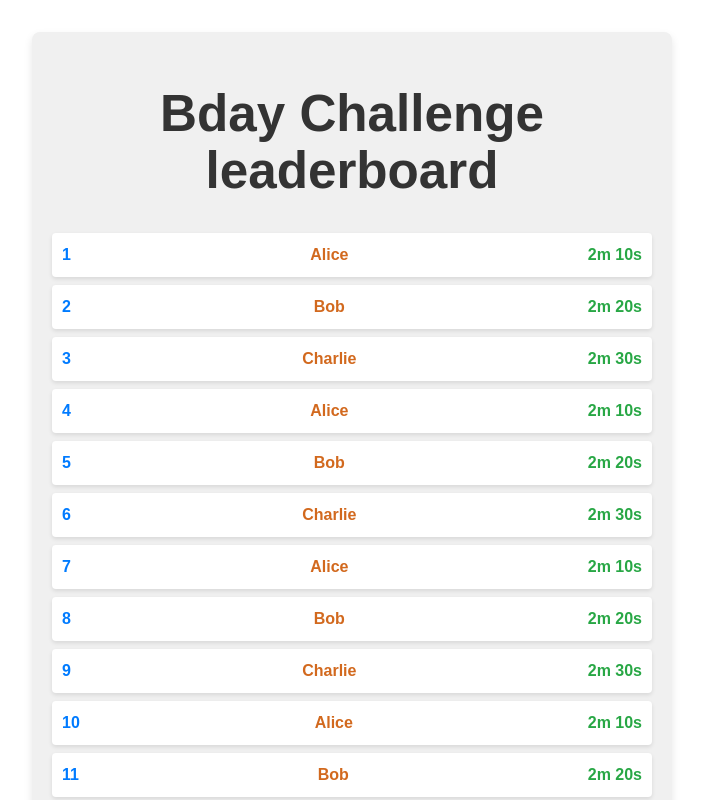
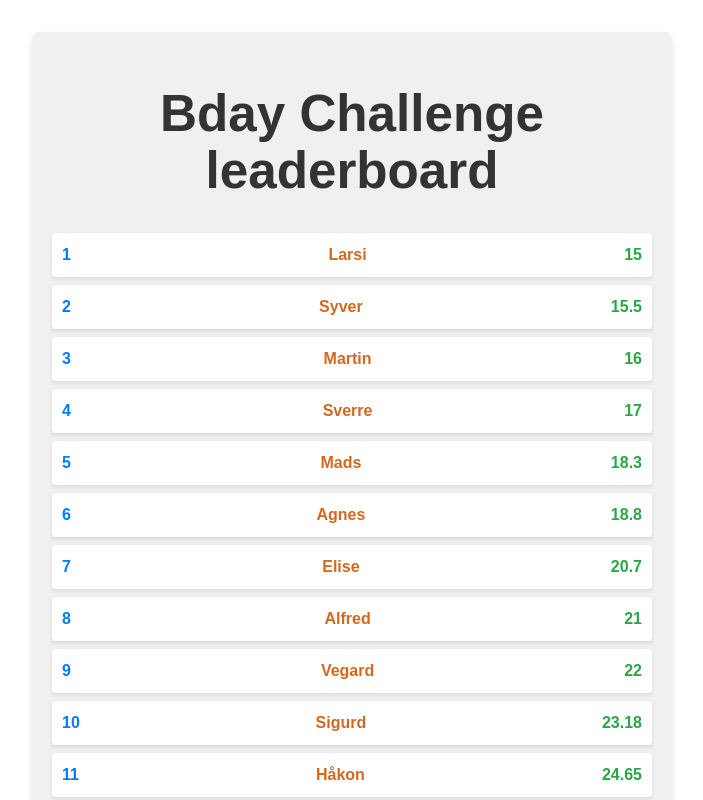
Before and after one commit to vegardhaneberg/bday-challenge-leaderboard, a React (Vite) app: page / in a window 1280 px wide. Shown: the top 800 px of the page, without its empty margins (288-991 px from the left). Built offline with nearby package versions, Linux system fonts and the light colour scheme.

Commit message:
Return configuration

```diff
--- a/src/App.tsx
+++ b/src/App.tsx
@@ -6,24 +6,23 @@ export interface LeaderboardItem {
 }
 
 const leaderboardData: LeaderboardItem[] = [
-  { name: "Alice", time: "2m 10s" },
-  { name: "Bob", time: "2m 20s" },
-  { name: "Charlie", time: "2m 30s" },
-  { name: "Alice", time: "2m 10s" },
-  { name: "Bob", time: "2m 20s" },
-  { name: "Charlie", time: "2m 30s" },
-  { name: "Alice", time: "2m 10s" },
-  { name: "Bob", time: "2m 20s" },
-  { name: "Charlie", time: "2m 30s" },
-  { name: "Alice", time: "2m 10s" },
-  { name: "Bob", time: "2m 20s" },
-  { name: "Charlie", time: "2m 30s" },
-  { name: "Alice", time: "2m 10s" },
-  { name: "Bob", time: "2m 20s" },
-  { name: "Charlie", time: "2m 30s" },
-  { name: "Alice", time: "2m 10s" },
-  { name: "Bob", time: "2m 20s" },
-  { name: "Charlie", time: "2m 30s" },
+  { name: "Larsi", time: "15" },
+  { name: "Syver", time: "15.5" },
+  { name: "Martin", time: "16" },
+  { name: "Sverre", time: "17" },
+  { name: "Mads", time: "18.3" },
+  { name: "Agnes", time: "18.8" },
+  { name: "Elise", time: "20.7" },
+  { name: "Alfred", time: "21" },
+  { name: "Vegard", time: "22" },
+  { name: "Sigurd", time: "23.18" },
+  { name: "Håkon", time: "24.65" },
+  { name: "Eivind", time: "27.17" },
+  { name: "Katty", time: "29.00" },
+  { name: "Thomas", time: "29.96" },
+  { name: "Bea", time: "32.00" },
+  { name: "Daniel", time: "37.00" },
+  { name: "Kate", time: "45.00" },
 ];
 
 function App() {
```
